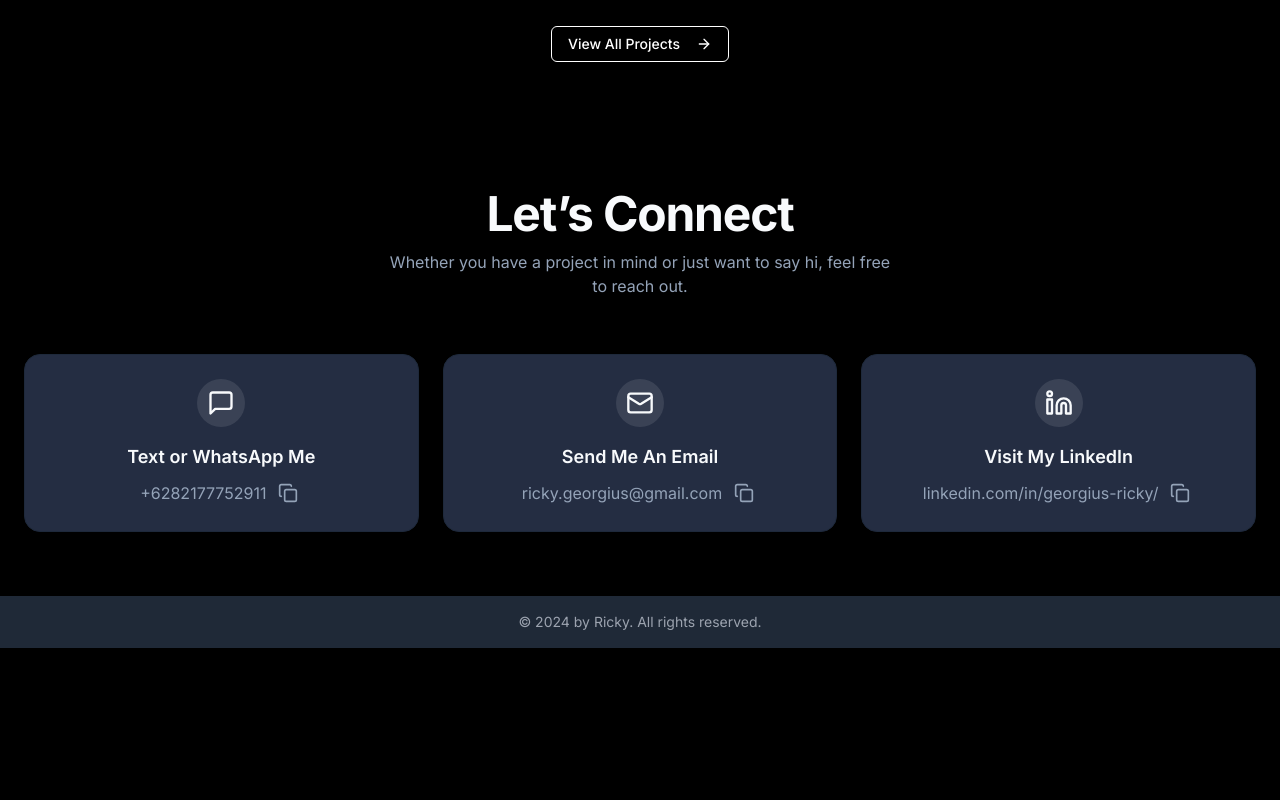
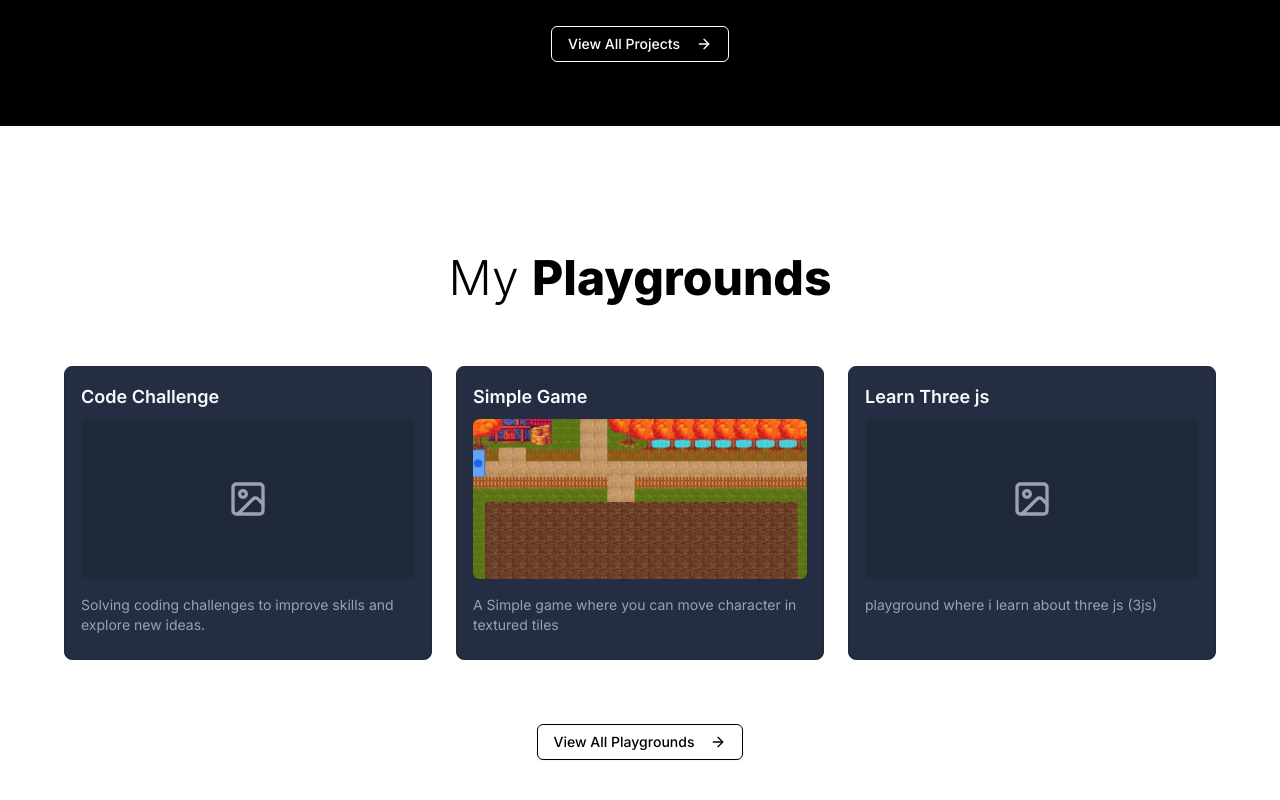
Before and after one commit to georgiusricky/georgiusricky.github.io, a Next.js app: page / in a window 1280 px wide. Shown: the part 4580-5380 px from the top of the page. Before the commit the page ends 5228 px from the top, so only its background shows below. Built offline with nearby package versions, Linux system fonts and the light colour scheme.

Commit message:
add: playground  into main page

```diff
--- /dev/null
+++ b/app/components/Playground.tsx
@@ -0,0 +1,37 @@
+'use client'
+
+import { playgroundItems } from "../playground/data";
+import PlaygroundCard from "./PlaygroundCard";
+import Link from "next/link"
+import { Button } from '@/components/ui/button'
+import { ArrowRight } from 'lucide-react'
+
+export default function Playground() {
+  return (
+    <section className="bg-black dark:bg-white py-32" id="playground">
+      <div className="container mx-auto px-4">
+        <div className="max-w-6xl mx-auto">
+          <h1 className="text-5xl font-bold mb-16 text-center text-white dark:text-black">
+            <span className="font-light">My  </span>
+            <span className="font-extrabold">{`Playgrounds`}</span>
+          </h1>
+          <div className="space-y-6">
+            <div className="grid gap-6 md:grid-cols-3">
+                {playgroundItems.slice(0, 3).map((item) => (
+                  <PlaygroundCard key={item.id} item={item} />
+                ))}
+            </div>
+          </div>
+          <div className="text-center mt-16">
+            <Link href="/project">
+              <Button variant="outline" className="dark:text-black text-white dark:border-black border-white dark:bg-white bg-black dark:hover:bg-black dark:hover:text-white hover:bg-white hover:text-black">
+                View All Playgrounds
+                <ArrowRight className="ml-2 h-4 w-4" />
+              </Button>
+            </Link>
+          </div>
+        </div>
+      </div>
+    </section>
+  )
+}
--- a/app/page.tsx
+++ b/app/page.tsx
@@ -5,6 +5,7 @@ import About from './components/About'
 import Projects from './components/Projects'
 import Contact from './components/Contact'
 import Footer from './components/Footer'
+import Playground from './components/Playground'
 
 export default function Home() {
   return (
@@ -14,6 +15,7 @@ export default function Home() {
       <div id="skills"><Skills /></div>
       <Experience />
       <Projects />
+      <Playground />
       <div id="contact"><Contact /></div>
       <Footer />
     </main>
```
